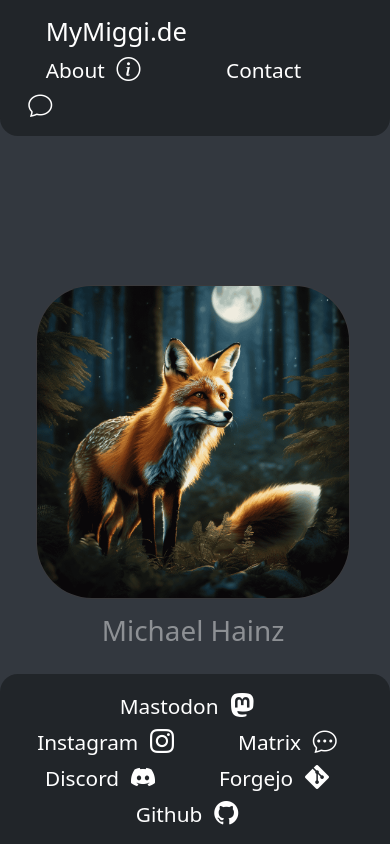
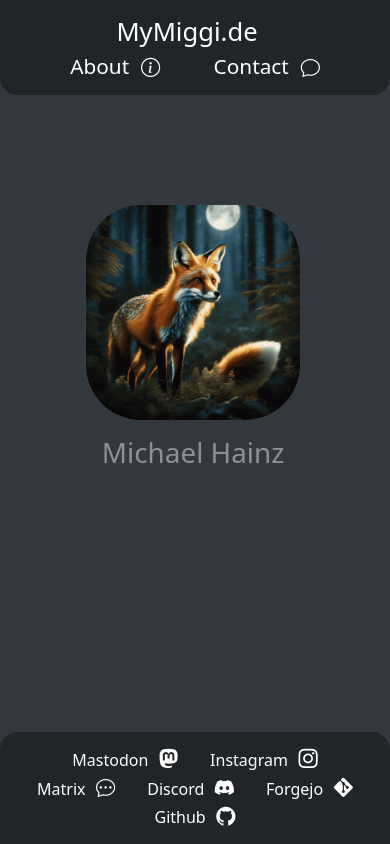
Before and after one commit to MiggiV2/mymiggi-homepage, a plain HTML site: page index.html in a window 390 px wide. Drawn offline with nearby package versions, Linux system fonts and the light colour scheme.

Commit message:
:children_crossing: Mobile

```diff
--- a/index.html
+++ b/index.html
@@ -1,7 +1,10 @@
 <!DOCTYPE html>
 <html lang="en">
   <head>
-    <meta name="description" content="The personal webpage of Michael Hainz. Here you find his account links." />
+    <meta
+      name="description"
+      content="Hey, I'm Michael - tech enthusiast specializing in Quarkus, VueJS, Docker, Java & Rust. Gaming is my passion, innovation is my drive. Here you find links to my online accounts!"
+    />
     <meta name="author" content="Michael Hainz" />
     <meta charset="UTF-8" />
     <meta name="viewport" content="width=device-width, initial-scale=1.0" />
@@ -27,7 +30,7 @@
         <div class="col-auto">
           <a class="navbar-brand" href="#">MyMiggi.de</a>
         </div>
-        <div class="col"></div>
+        <div class="spacer col"></div>
         <div class="col-auto">
           <a id="about" href="#about"
             >About <i class="bi bi-info-circle"></i
--- a/style.css
+++ b/style.css
@@ -8,7 +8,7 @@ body {
 a {
   text-decoration: none;
   color: white;
-  padding: 0 1.5rem;
+  padding: 0 2.4rem;
 }
 
 a:hover {
@@ -17,7 +17,6 @@ a:hover {
 
 i {
   font-size: 1.5rem;
-  margin-right: 1rem;
   margin-left: 0.4rem;
 }
 
@@ -41,7 +40,7 @@ i {
 }
 
 #center {
-  margin-top: calc(50vh - 17rem);
+  margin-top: calc(50vh - 19.5rem);
   color: white;
   text-align: center;
 }
@@ -69,7 +68,8 @@ i {
   padding: 0.8rem 0;
   border-radius: 18px 18px 0 0;
 }
-@media (max-height: 555px) {
+
+@media (max-height: 640px) {
   #center img {
     max-width: 50vh;
   }
@@ -79,15 +79,33 @@ i {
   }
 }
 
-@media only screen and (max-width: 600px) {
+@media only screen and (max-width: 1400px) {
+  a {
+    padding: 0 1rem;
+  }
   #header .row {
-    max-width: 95vw;
+    max-width: 65vw;
+  }
+}
+
+@media only screen and (max-width: 850px) {
+  .spacer {
+    display: none;
+  }
+  #header .row {
+    max-width: 100vw;
   }
 }
 
 @media only screen and (max-width: 450px) {
   #center img {
-    max-width: 80vw;
+    max-width: 55vw;
+  }
+  #footer {
+    font-size: 1rem;
+  }
+  i {
+    font-size: 1.2rem;
   }
 }
 
```
